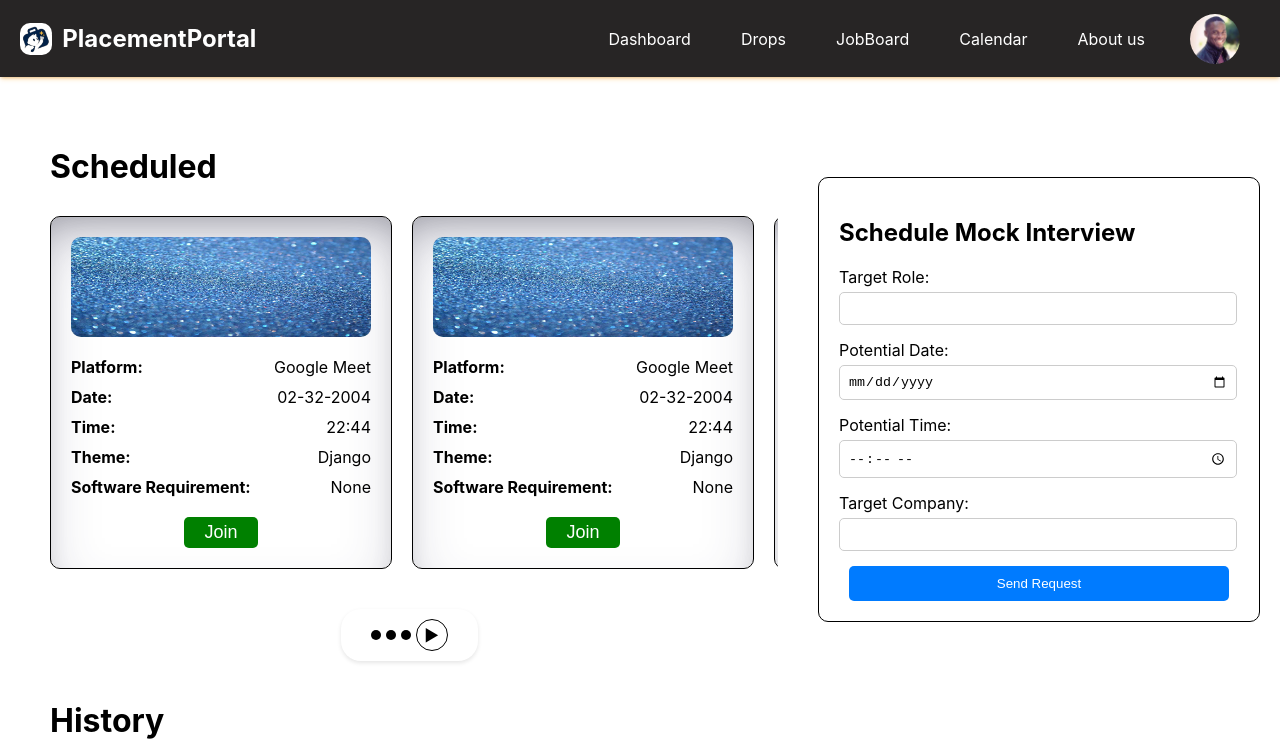
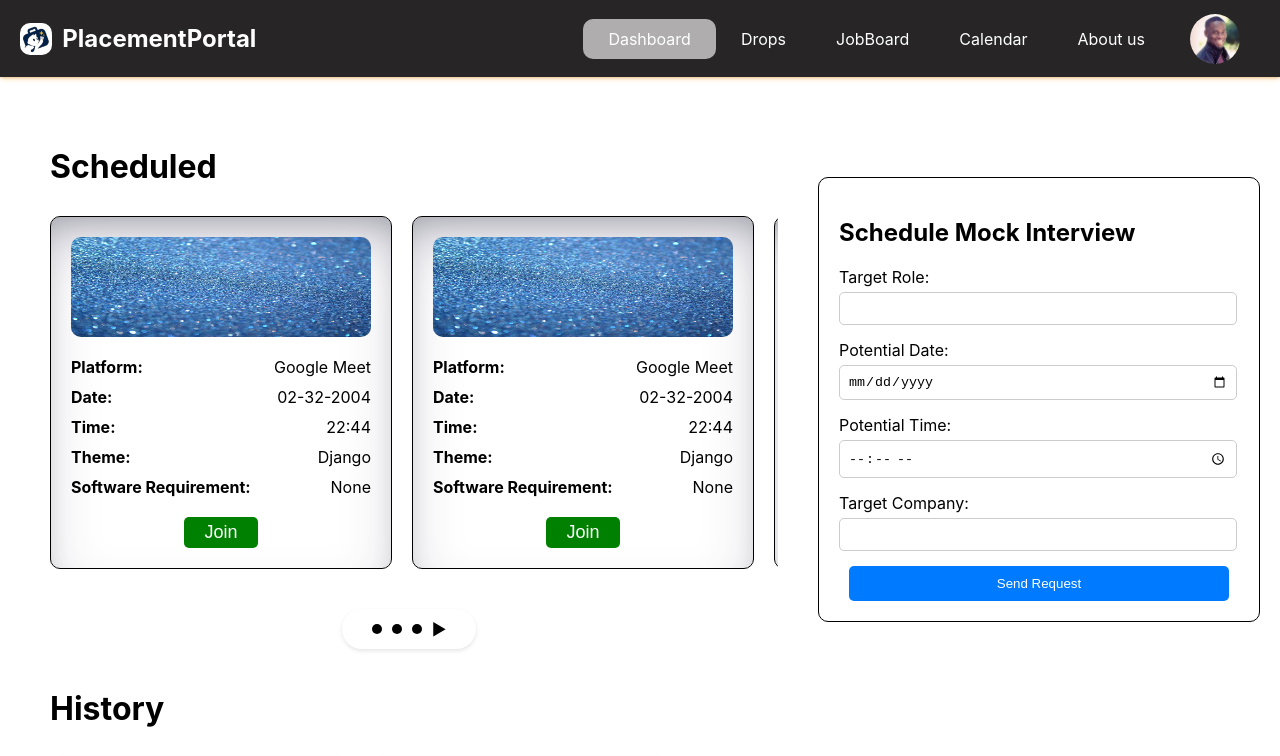
Before and after one commit to Ajay080/placement-portal, a React (Create React App) app: page /calendar in a window 1280 px wide. Shown: the top 756 px of the page. Built offline with nearby package versions, Linux system fonts and the light colour scheme.

Commit message:
fixed the navbar active button bug

```diff
--- a/src/components/Calendar/CalendarCard.css
+++ b/src/components/Calendar/CalendarCard.css
@@ -1,16 +1,18 @@
 .calendarCard-heading {
   margin: 10px;
   margin-bottom: 20px;
-    color:black
+  color: black;
 }
 
-  .calendarCard-calendar-container{
+.calendarCard-calendar-container {
   width: 100%;
 }
 
 .calendarCard-scheduled-block {
   display: flex;
-    overflow-x: auto;
+  overflow-x: scroll; /* Change to scroll for horizontal scrolling */
+  scroll-behavior: smooth;
+
   padding: 10px 10px;
 }
 
@@ -18,7 +20,6 @@
 .calendarCard-scheduled-block::-webkit-scrollbar {
   display: none; /* Hide the scrollbar */
 }
-
 
 .calendarCard-scheduled-mock-interval {
   display: flex;
@@ -29,8 +30,11 @@
   min-width: 300px;
   padding: 20px;
   border: 1px solid black;
-    border-radius:10px;
-    box-shadow: rgba(50, 50, 93, 0.25) 0px 30px 60px -12px inset, rgba(0, 0, 0, 0.3) 0px 18px 36px -18px inset;    }
+  border-radius: 10px;
+  box-shadow: rgba(50, 50, 93, 0.25) 0px 30px 60px -12px inset, rgba(0, 0, 0, 0.3) 0px 18px 36px -18px inset;
+}
+
+/* Rest of the CSS code for image container, details, join button, and media queries */
 
   .calendarCard-image-container {
     height: 100px; /* Adjust height as needed */
@@ -71,13 +75,13 @@
     height: 10px;
     background-color: black;
     border-radius: 50%;
-    margin-right: 5px;
+    margin-right: 10px;
   }
 
   .arrow-container {
-    width: 30px;
-    height: 30px;
-    border: 1px solid black;
+    /* width: 30px;
+    height: 30px; */
+    /* border: 1px solid black; */
     background-color: #fff; /* Background color of the circle */
     border-radius: 50%; /* Make it a circle */
     display: flex;
--- a/src/components/Calendar/CalendarCard.js
+++ b/src/components/Calendar/CalendarCard.js
@@ -1,4 +1,4 @@
-import React from "react";
+import React, { useState } from 'react';
 import "./CalendarCard.css"; // Import CSS file for styling
 import backgroundbg  from "../../Img/background-bg.jpg"
 const Card = () => {
@@ -38,6 +38,13 @@ const Card = () => {
 };
 
 const CalendarCard = () => {
+  const [isArrowRotated, setIsArrowRotated] = useState(false);
+
+  const handleScrollDown = () => {
+    const scheduledBlock = document.querySelector('.calendarCard-scheduled-block');
+    scheduledBlock.scrollLeft += 300; // Adjust scroll distance as needed
+    setIsArrowRotated(!isArrowRotated); // Toggle arrow rotation
+  };
   return (
     <div className="calendarCard-calendar-container">
       <h1 className="calendarCard-heading">Scheduled</h1>
@@ -48,15 +55,16 @@ const CalendarCard = () => {
           ))}
         </div>
       </div>
-      <div class="calendarCard-rightArrow">
-      <div class="scroll-indicator">
-        <span class="dot"></span><span class="dot"></span><span class="dot"></span>
-        <div class="arrow-container">
-          <span class="arrow">&#9654;</span>
+      <div className="calendarCard-rightArrow" id="scrollDown" onClick={handleScrollDown}>
+      <div className={`scroll-indicator ${isArrowRotated ? 'rotate' : ''}`} onClick={handleScrollDown}>
+        <span className={`dot ${isArrowRotated ? 'rotate' : ''}`}></span>
+        <span className={`dot ${isArrowRotated ? 'rotate' : ''}`}></span>
+        <span className={`dot ${isArrowRotated ? 'rotate' : ''}`}></span>
+        <div className={`arrow-container ${isArrowRotated ? 'clicked' : ''}`}>
+          <span className="arrow">&#9654;</span>
+        </div>
       </div>
-  </div>
-</div>
-
+      </div>
     </div>
   );
 };
--- a/src/components/Calendar/CalendarCardHistory.css
+++ b/src/components/Calendar/CalendarCardHistory.css
@@ -92,6 +92,14 @@
     .calendarCardHistory-card {
       flex: 0 0 calc(100% - 20px); /* Show 1 card per row */
     }
+    .calendarCardHistory-card{
+      margin-left:0;
+      margin-right: 0;
+    }
+    .calendarCardHistory-history-mock-interval{
+      display: flex;
+      justify-content: center;
+    }
   }
 
   @media screen and (max-width: 400px) {
--- a/src/components/Navbar/Navbar.css
+++ b/src/components/Navbar/Navbar.css
@@ -1,3 +1,7 @@
+.active{
+  background-color: rgb(175, 173, 173);
+  border-radius: 10px;
+}
 .navbar {
     display: flex;
     justify-content: space-between;
--- a/src/components/Navbar/Navbar.js
+++ b/src/components/Navbar/Navbar.js
@@ -1,6 +1,6 @@
 import React, { useState } from 'react';
 import './Navbar.css';
-import {Link} from 'react-router-dom';
+import { Link } from 'react-router-dom';
 import { GiHamburger } from "react-icons/gi";
 import { GiHamburgerMenu } from "react-icons/gi";
 import BrandName from '../BrandName/BrandName';
@@ -8,9 +8,10 @@ import ProfileIcon from '../../Img/profile-icon.jpg'
 
 const Navbar = () => {
   const [showPages, setShowPages] = useState(false);
-  const [showDropdown, setShowDropdown]= useState(false);
+  const [activeButton, setActiveButton] = useState('dashboard');
+  const [showDropdown, setShowDropdown] = useState(false);
 
-  const toggleDropDown=()=>{
+  const toggleDropDown = () => {
     setShowDropdown(!showDropdown);
   };
 
@@ -18,28 +19,31 @@ const Navbar = () => {
     setShowPages(!showPages);
   };
 
+  const handleButtonClick = (page) => {
+    setActiveButton(page);
+  };
+
   return (
     <nav className="navbar">
-      <div className="brand"><BrandName/></div>
+      <div className="brand"><BrandName /></div>
       <div className="navbar-links">
         <ul className={`pages ${showPages ? 'show' : ''}`}>
-          <li><Link to="dashboard">Dashboard</Link></li>
-          <li><Link to="drop">Drops</Link></li>
-          <li>< Link to="job">JobBoard</Link></li>
-          <li><Link to="calendar">Calendar</Link></li>
-          <li><Link to="about">About us</Link></li>
+          <li className={activeButton === 'dashboard' ? 'active' : ''} onClick={() => handleButtonClick('dashboard')}><Link to="dashboard">Dashboard</Link></li>
+          <li className={activeButton === 'drop' ? 'active' : ''} onClick={() => handleButtonClick('drop')}><Link to="drop">Drops</Link></li>
+          <li className={activeButton === 'job' ? 'active' : ''} onClick={() => handleButtonClick('job')}><Link to="job">JobBoard</Link></li>
+          <li className={activeButton === 'calendar' ? 'active' : ''} onClick={() => handleButtonClick('calendar')}><Link to="calendar">Calendar</Link></li>
+          <li className={activeButton === 'about' ? 'active' : ''} onClick={() => handleButtonClick('about')}><Link to="about">About us</Link></li>
           <li className="LogoutNav"><Link to="/">Logout</Link></li>
-          {/* Add more page options */}
         </ul>
         <div className="profile-option profile-icon" onClick={toggleDropDown}>
-          <img  className="profile-pic" src={ProfileIcon}></img>
+          <img className="profile-pic" src={ProfileIcon}></img>
         </div>
         {!showPages && showDropdown && (
           <div className="dropdown">
-              <ul>
-                <li><Link to='dashboard'>Dashboard</Link></li>
-                <li><Link to='login'>Logout</Link></li>
-              </ul>
+            <ul>
+              <li><Link to='dashboard'>Dashboard</Link></li>
+              <li><Link to='login'>Logout</Link></li>
+            </ul>
           </div>
         )
 
--- a/src/pages/Job/Job.css
+++ b/src/pages/Job/Job.css
@@ -10,7 +10,15 @@
 
     /* padding:10vh 10vw; */
 }
-
+.backdrop {
+  position: fixed;
+  top: 0;
+  left: 0;
+  width: 100%;
+  height: 100%;
+  background-color: rgba(0, 0, 0, 0.5); /* Semi-transparent black */
+  z-index: 9998; /* Ensure it's below the dialog but above other content */
+}
 .filter-sort, .filter-myjob {
   display: flex;
   align-items: center;
@@ -206,9 +214,9 @@
   .close-button {
     position: absolute;
     top: 10px;
-    right: 10px;
+    right: 20px;
     padding: 5px 10px;
-    background-color: #333;
+    background-color: #dd0202f6;
     color: white;
     border: none;
     border-radius: 5px;
@@ -227,6 +235,7 @@
     width: 600px;
     /* height: 500px; */
     background-color: white;
+    border-radius:10px;
     color: black;
     z-index: 9999; /* Ensure it appears on top */
     padding: 20px;
@@ -265,7 +274,8 @@
   .dialog_photo img{
     height: 100px;
     width: 100px;
-    object-fit: contain;
+    object-fit: cover;
+    border-radius: 10px
   }
   .dialog_photo{
     margin-bottom: 20px;
--- a/src/pages/Job/Job.js
+++ b/src/pages/Job/Job.js
@@ -159,6 +159,9 @@ const Job = () => {
             </div>
           </div>
       </div>
+      {isDialogOpen && (
+            <div className="backdrop" onClick={() => setIsDialogOpen(false)}></div>
+        )}
 
       {isDialogOpen && (
           <div className="dialog">
```
Lines whose indentation alone changed are shown as unchanged.
